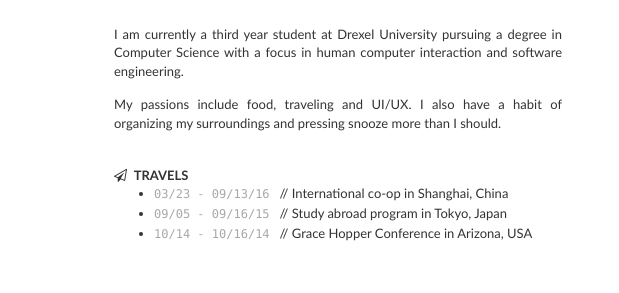
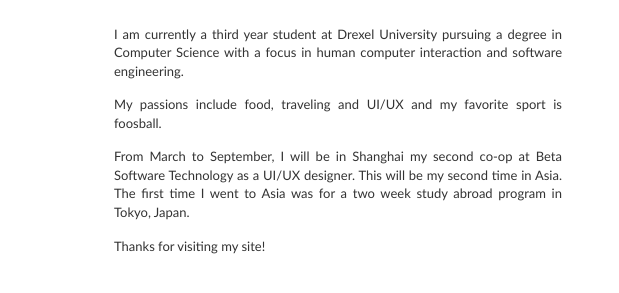
Before and after one commit to tiffwong/website-3, a plain HTML site: page index.html in a window 1280 px wide. Shown: the part 177-470 px from the top of the page, 482-1101 px from the left. Drawn offline with nearby package versions, Linux system fonts and the light colour scheme.

Commit message:
Update index.html

```diff
--- a/index.html
+++ b/index.html
@@ -4,7 +4,7 @@
 	<meta charset="utf-8">
 	<meta name="author"      content="Tiffany Wong">
 	<meta name="description" content="">
-	<meta name="keywords"    content="">
+	<meta name="keywords"    content="drexel, computer science, tiffany wong, ui, ux">
 	<meta name="viewport"    content="width=device-width">
 	<meta http-equiv="X-UA-Compatible" content="chrome=1">
 
@@ -61,25 +61,13 @@
 					<p>I am currently a third year student at Drexel University pursuing a degree in Computer
 					Science with a focus in human computer interaction and software engineering.</p>
 
-					<p>My passions include food, traveling and UI/UX. I also have a habit of organizing my
-					surroundings and pressing snooze more than I should.</p>
-					<br>
+					<p>My passions include food, traveling and UI/UX and my favorite sport is foosball.</p>
 
-					<i class="fa fa-paper-plane-o"></i>&nbsp; <b>TRAVELS</b>
-					<ul>
-						<li>
-							<i class=consolas>03/23 - 09/13/16</i>
-							&nbsp; // International co-op in Shanghai, China
-						</li>
-						<li>
-							<i class=consolas>09/05 - 09/16/15</i>
-							&nbsp; // Study abroad program in Tokyo, Japan
-						</li>
-						<li>
-							<i class=consolas>10/14 - 10/16/14</i>
-							&nbsp; // Grace Hopper Conference in Arizona, USA
-						</li>
-					</ul>
+					<p>From March to September, I will be in Shanghai my second co-op at Beta Software
+					Technology as a UI/UX designer. This will be my second time in Asia. The first time I went
+					to Asia was for a two week study abroad program in Tokyo, Japan.</p>
+
+					<p>Thanks for visiting my site!</p>
 				</div>
 				<div id="tab2">
 					TBA
```
